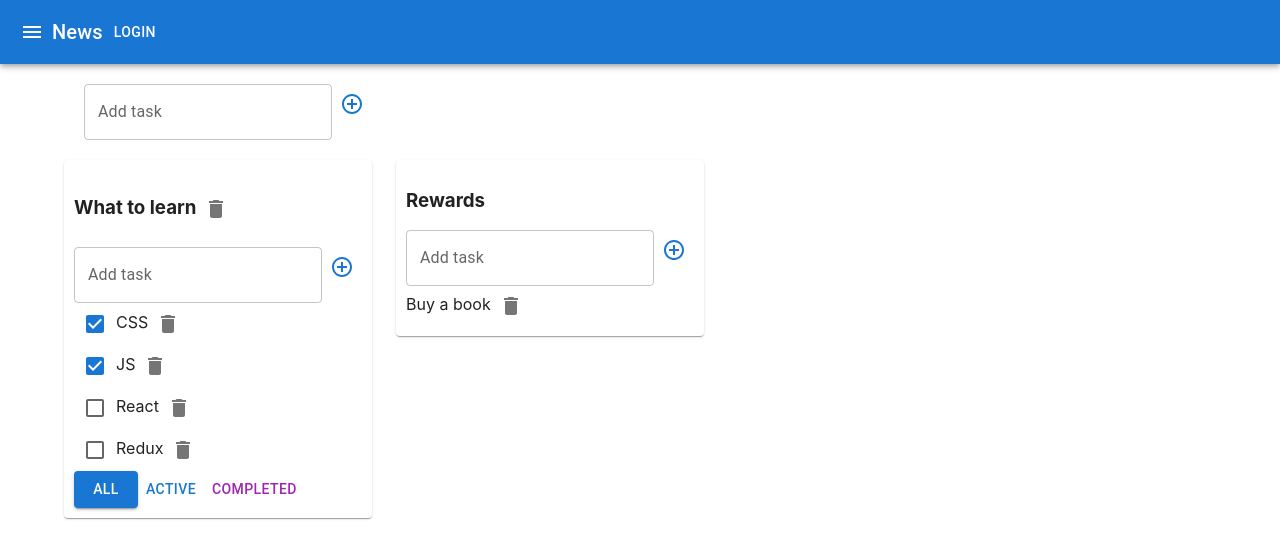
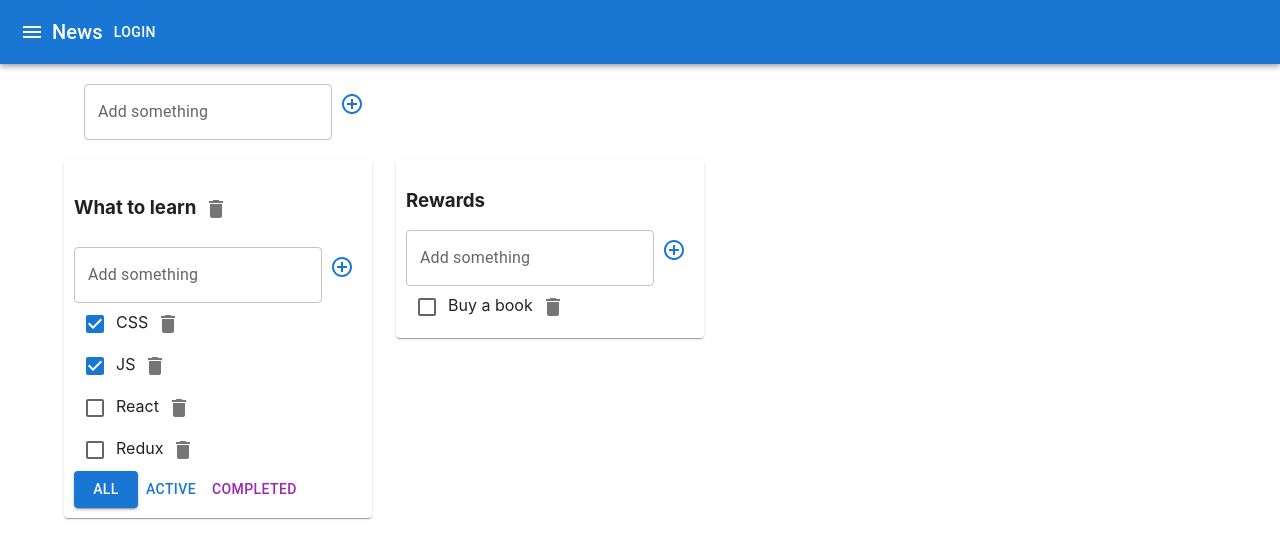
Before and after one commit to Desolateeeooo/to-do-list-ts, a React (Create React App) app: page / in a window 1280 px wide. Shown: the top 558 px of the page. Built offline with nearby package versions, Linux system fonts and the light colour scheme.

Commit message:
Update Reward.tsx
Add Checkbox test functionality for Reward Component

```diff
--- a/src/app/components/AddItemForm.tsx
+++ b/src/app/components/AddItemForm.tsx
@@ -34,7 +34,7 @@ export const AddItemForm = React.memo((props: AddItemFormPropsType) => {
   return (
     <div>
       <TextField
-        label={'Add task'}
+        label={'Add something'}
         value={taskTitle}
         onChange={handleOnChange}
         onKeyPress={handleOnKeyPress}
--- a/src/app/components/Reward.tsx
+++ b/src/app/components/Reward.tsx
@@ -1,5 +1,5 @@
-import React, {memo, useCallback, MouseEvent} from 'react';
-import {IconButton} from '@mui/material';
+import React, {memo, useCallback, MouseEvent, ChangeEvent} from 'react';
+import {Checkbox, IconButton} from '@mui/material';
 import {EditableSpan} from './EditableSpan';
 import {Delete} from '@mui/icons-material';
 import {RewardType} from "../features/Rewards/RewardsContainer";
@@ -36,6 +36,15 @@ const Reward = (props: RewardPropsType) => {
         [id, removeReward, rewardListId],
     );
 
+    const onRemoveHandlerForCheckbox = useCallback(
+        (event: ChangeEvent<HTMLInputElement>) => {
+            event.stopPropagation();
+            event.preventDefault();
+            removeReward(id, rewardListId);
+        },
+        [id, removeReward, rewardListId],
+    );
+
     const onChangeTitleHandler = useCallback(
         (newValue: string) => {
             changeRewardTitle(id, newValue, rewardListId);
@@ -52,6 +61,7 @@ const Reward = (props: RewardPropsType) => {
             {...attributes}
             {...listeners}
         >
+            <Checkbox onChange={(e) => onRemoveHandlerForCheckbox(e)} />
             <EditableSpan title={props.reward.title} onChange={onChangeTitleHandler}/>
             <IconButton onClick={(e) => onRemoveHandler(e)}>
                 <Delete/>
```
